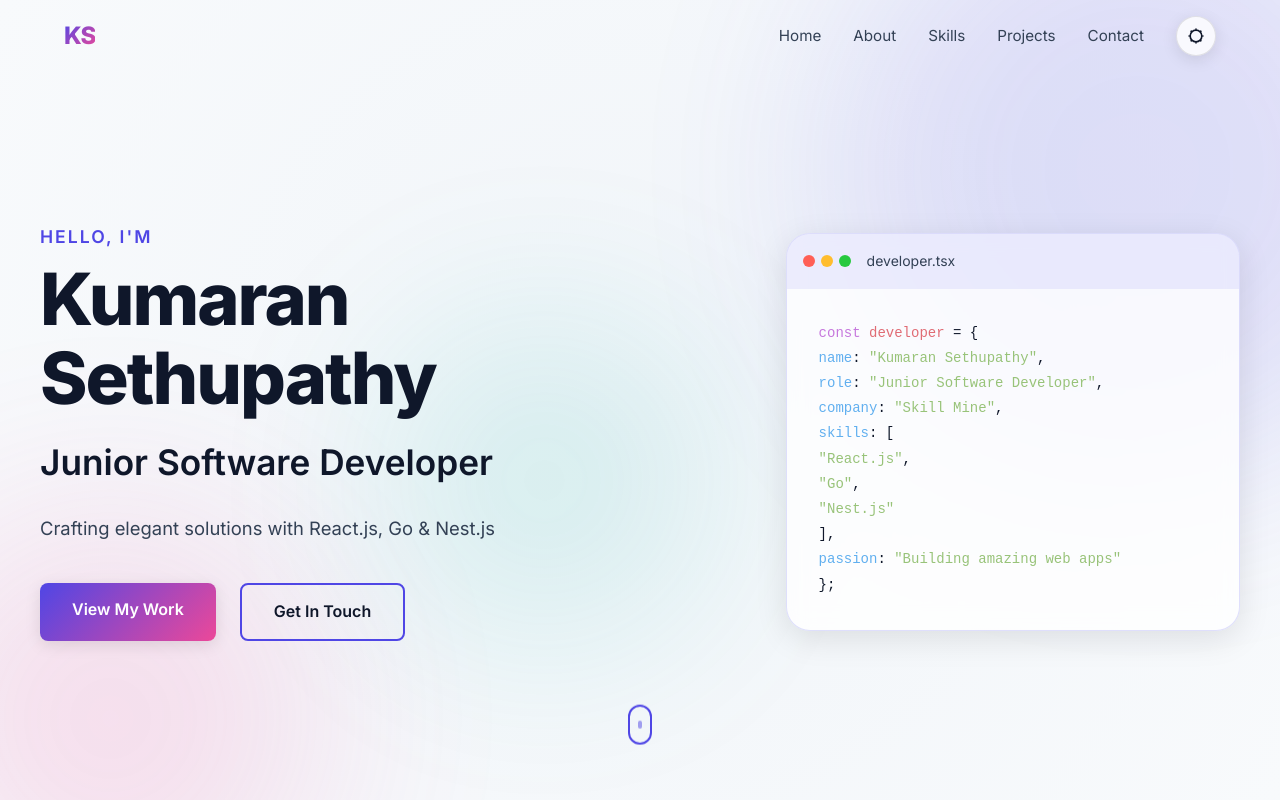
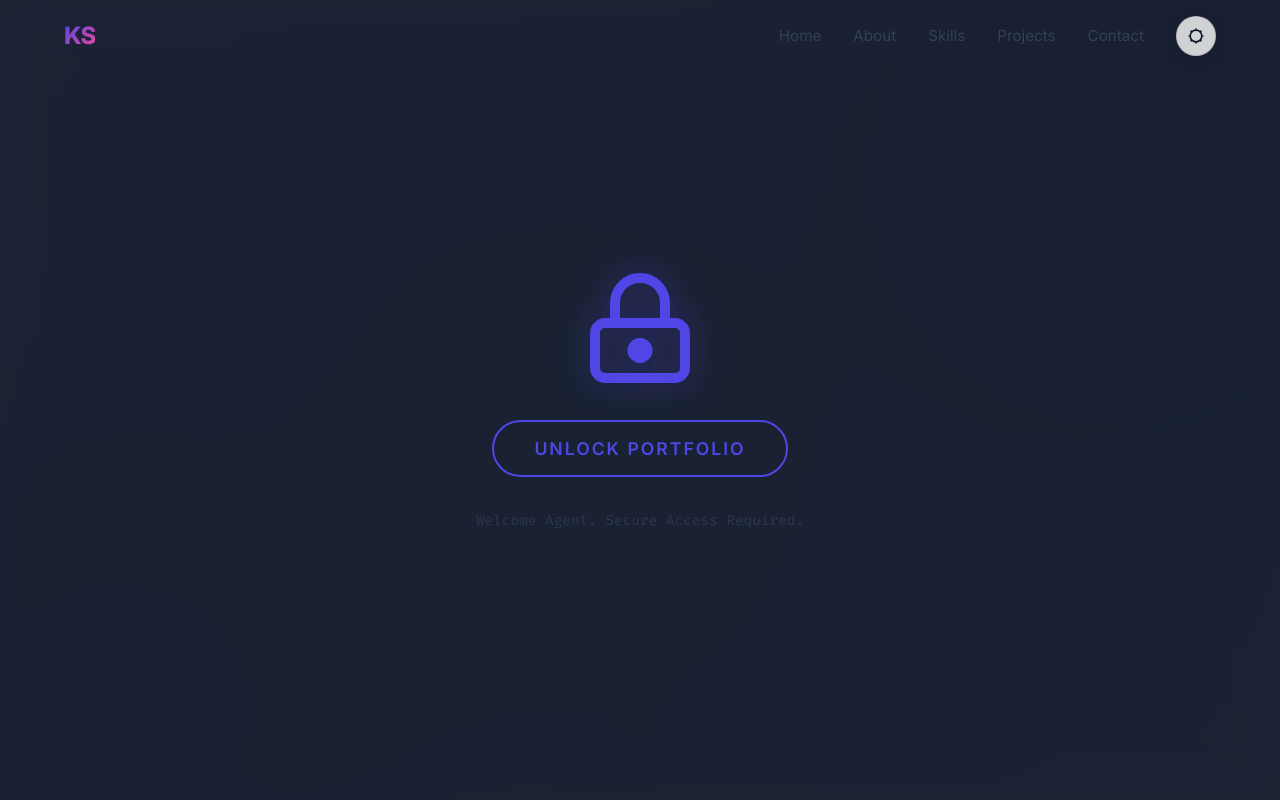
Before and after one commit to kumaransethupathy777-byte/Portfolio, a React (Vite) app: page / in a window 1280 px wide. Shown: the top 800 px of the page. Built offline with nearby package versions, Linux system fonts and the light colour scheme.

Commit message:
Updated ui

```diff
--- a/src/components/Hero.css
+++ b/src/components/Hero.css
@@ -7,6 +7,20 @@
   padding: 8rem 1.5rem 4rem;
   overflow: hidden;
   background: radial-gradient(circle at 50% 50%, var(--bg-secondary) 0%, var(--bg-primary) 100%);
+}
+
+.hero::before {
+  content: "";
+  position: absolute;
+  top: 0;
+  left: 0;
+  width: 100%;
+  height: 100%;
+  background: linear-gradient(rgba(18, 16, 16, 0) 50%, rgba(0, 0, 0, 0.25) 50%), linear-gradient(90deg, rgba(255, 0, 0, 0.06), rgba(0, 255, 0, 0.02), rgba(0, 0, 255, 0.06));
+  background-size: 100% 4px, 3px 100%;
+  z-index: 10;
+  pointer-events: none;
+  opacity: 0.3;
 }
 
 .hero-background {
@@ -210,6 +224,100 @@
   to { opacity: 1; transform: translateX(0); }
 }
 
+.hero.locked {
+  cursor: default;
+}
+
+.lock-overlay {
+  position: absolute;
+  top: 0;
+  left: 0;
+  width: 100%;
+  height: 100%;
+  background: rgba(15, 23, 42, 0.95);
+  backdrop-filter: blur(20px);
+  z-index: 100;
+  display: flex;
+  align-items: center;
+  justify-content: center;
+  animation: fadeIn 0.5s ease;
+}
+
+.lock-container {
+  text-align: center;
+  display: flex;
+  flex-direction: column;
+  align-items: center;
+  gap: 2rem;
+}
+
+.lock-svg {
+  width: 120px;
+  height: 120px;
+  color: var(--primary);
+  filter: drop-shadow(0 0 15px rgba(79, 70, 229, 0.4));
+  transition: transform 0.3s ease;
+}
+
+.lock-container:hover .lock-svg {
+  transform: scale(1.05);
+}
+
+.lock-shackle {
+  transition: transform 0.6s cubic-bezier(0.34, 1.56, 0.64, 1);
+  transform-origin: 17px 7px;
+}
+
+.hero.unlocked .lock-shackle {
+  transform: translateY(-8px) rotate(-15deg);
+}
+
+.unlock-btn {
+  background: transparent;
+  border: 2px solid var(--primary);
+  color: var(--primary);
+  padding: 1rem 2.5rem;
+  font-size: 1.1rem;
+  font-weight: 600;
+  border-radius: 50px;
+  cursor: pointer;
+  transition: all 0.3s ease;
+  text-transform: uppercase;
+  letter-spacing: 2px;
+  position: relative;
+  overflow: hidden;
+}
+
+.unlock-btn:hover {
+  background: var(--primary);
+  color: white;
+  box-shadow: 0 0 30px rgba(79, 70, 229, 0.3);
+  transform: translateY(-2px);
+}
+
+.lock-hint {
+  color: var(--text-secondary);
+  font-size: 0.9rem;
+  font-family: 'Fira Code', monospace;
+  opacity: 0.7;
+}
+
+.hero-content {
+  opacity: 0;
+  transform: scale(0.95);
+  transition: all 1s cubic-bezier(0.22, 1, 0.36, 1);
+}
+
+.hero.unlocked .hero-content {
+  opacity: 1;
+  transform: scale(1);
+}
+
+@keyframes fadeIn {
+  from { opacity: 0; }
+  to { opacity: 1; }
+}
+
 @media (max-width: 968px) {
   .hero-content {
     grid-template-columns: 1fr;
@@ -230,4 +338,12 @@
   .hero-cta {
     flex-direction: column;
   }
+  .lock-svg {
+    width: 80px;
+    height: 80px;
+  }
+  .unlock-btn {
+    padding: 0.8rem 2rem;
+    font-size: 1rem;
+  }
 }
--- a/src/components/Hero.tsx
+++ b/src/components/Hero.tsx
@@ -1,9 +1,28 @@
-import React from 'react';
+import React, { useState } from 'react';
 import './Hero.css';
 
 const Hero: React.FC = () => {
+  const [isLocked, setIsLocked] = useState(true);
+
   return (
-    <section id="home" className="hero">
+    <section id="home" className={`hero ${isLocked ? 'locked' : 'unlocked'}`}>
+      {isLocked && (
+        <div className="lock-overlay">
+          <div className="lock-container">
+            <svg className="lock-svg" viewBox="0 0 24 24" fill="none" xmlns="http://www.w3.org/2000/svg">
+              <path className="lock-body" d="M19 11H5C3.89543 11 3 11.8954 3 13V20C3 21.1046 3.89543 22 5 22H19C20.1046 22 21 21.1046 21 20V13C21 11.8954 20.1046 11 19 11Z" stroke="currentColor" strokeWidth="2" strokeLinecap="round" strokeLinejoin="round"/>
+              <path className="lock-shackle" d="M7 11V7C7 5.67392 7.52678 4.40215 8.46447 3.46447C9.40215 2.52678 10.6739 2 12 2C13.3261 2 14.5979 2.52678 15.5355 3.46447C16.4732 4.40215 17 5.67392 17 7V11" stroke="currentColor" strokeWidth="2" strokeLinecap="round" strokeLinejoin="round"/>
+              <path d="M12 18V15" stroke="currentColor" strokeWidth="2" strokeLinecap="round" strokeLinejoin="round"/>
+              <circle cx="12" cy="16.5" r="1.5" stroke="currentColor" strokeWidth="2"/>
+            </svg>
+            <button className="unlock-btn" onClick={() => setIsLocked(false)}>
+              Unlock Portfolio
+            </button>
+            <p className="lock-hint">Welcome Agent. Secure Access Required.</p>
+          </div>
+        </div>
+      )}
+
       <div className="hero-background">
         <div className="gradient-orb orb-1"></div>
         <div className="gradient-orb orb-2"></div>
@@ -14,7 +33,7 @@ const Hero: React.FC = () => {
           <p className="hero-greeting">Hello, I'm</p>
           <h1 className="hero-name">Kumaran Sethupathy</h1>
           <p className="hero-title">Junior Software Developer</p>
-          <p className="hero-subtitle">Crafting elegant solutions with React.js, Go & Nest.js</p>
+          <p className="hero-subtitle">Crafting amazing solutions with React.js, Go & Nest.js</p>
           <div className="hero-cta">
             <a href="#projects" className="btn btn-primary">View My Work</a>
             <a href="#contact" className="btn btn-secondary">Get In Touch</a>
--- a/src/components/Projects.tsx
+++ b/src/components/Projects.tsx
@@ -10,19 +10,29 @@ interface Project {
 const Projects: React.FC = () => {
   const projects: Project[] = [
     {
-      title: 'E-Commerce Platform',
-      description: 'A full-stack e-commerce solution built with React.js and Nest.js, featuring real-time inventory management and secure payment processing.',
-      technologies: ['React.js', 'Nest.js', 'PostgreSQL']
+      title: 'Sales 360',
+      description: 'Comprehensive sales management platform features real-time analytics, lead tracking, and performance metrics.',
+      technologies: ['React.js', 'Go', 'PostgreSQL', 'Redis']
     },
     {
-      title: 'Task Management API',
-      description: 'High-performance RESTful API built with Go, handling thousands of concurrent requests with efficient data processing and caching.',
-      technologies: ['Go', 'Redis', 'MongoDB']
+      title: 'Skillzen',
+      description: 'Educational technology platform streamlining learner management and course delivery with intuitive dashboards.',
+      technologies: ['React.js', 'Nest.js', 'MongoDB', 'TypeScript']
     },
     {
-      title: 'Real-Time Chat Application',
-      description: 'Modern chat application with WebSocket support, built using React.js frontend and Nest.js backend with real-time message delivery.',
-      technologies: ['React.js', 'Nest.js', 'WebSocket']
+      title: 'Indian Oil Project',
+      description: 'Frontend development for a large-scale enterprise application, focusing on high-volume data visualization and reliability.',
+      technologies: ['React.js', 'Material UI', 'State Management']
+    },
+    {
+      title: 'DMS (Document Management System)',
+      description: 'Secure enterprise document management solution with robust search, versioning, and access control.',
+      technologies: ['React.js', 'Redux', 'RESTful API']
+    },
+    {
+      title: 'Auth Project',
+      description: 'Centralized authentication and authorization service implementing secure SSO and role-based access control.',
+      technologies: ['Angular', 'TypeScript', 'OAuth 2.0']
     }
   ];
 
```
